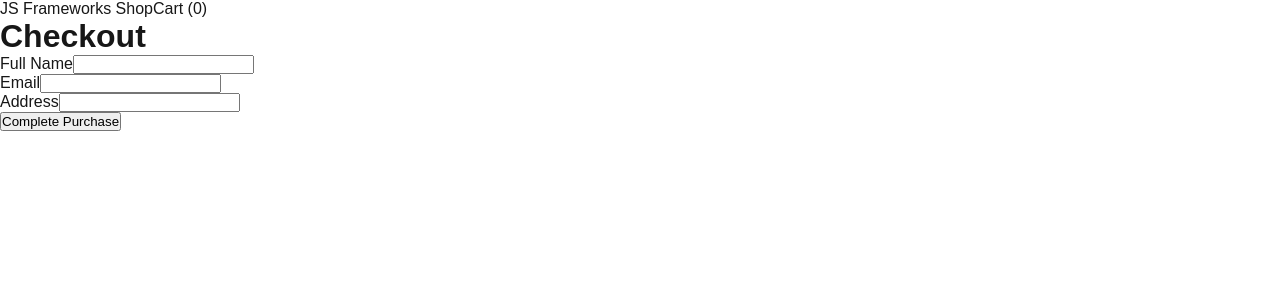
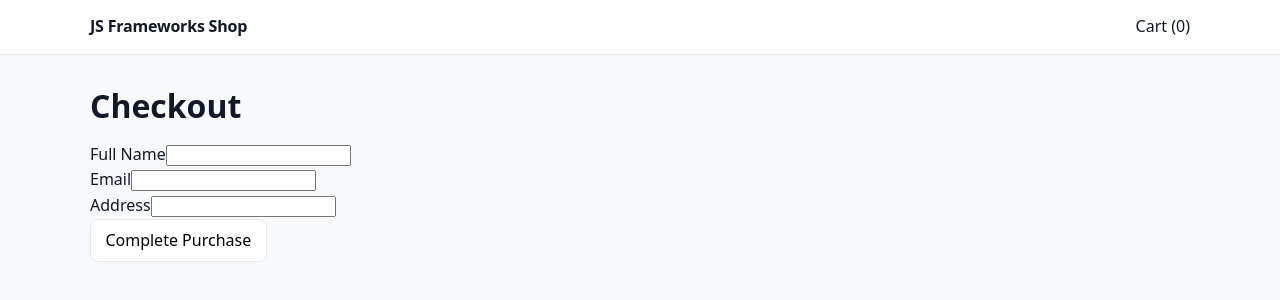
Before and after one commit to NoroffFEU/jsfw-2025-v1-raddishai-jsf, a Next.js app: page /checkout in a window 1280 px wide. Shown: the top 300 px of the page. Built offline with nearby package versions, Linux system fonts and the light colour scheme.

Commit message:
added more styling, removed styling in html/jss.

```diff
--- a/src/app/globals.css
+++ b/src/app/globals.css
@@ -1,42 +1,116 @@
-:root {
-  --background: #ffffff;
-  --foreground: #171717;
-}
+/* ===== Base Reset ===== */
 
-@media (prefers-color-scheme: dark) {
-  :root {
-    --background: #0a0a0a;
-    --foreground: #ededed;
-  }
+*,
+*::before,
+*::after {
+  box-sizing: border-box;
 }
 
 html,
 body {
-  max-width: 100vw;
-  overflow-x: hidden;
+  margin: 0;
+  padding: 0;
 }
 
-body {
-  color: var(--foreground);
-  background: var(--background);
-  font-family: Arial, Helvetica, sans-serif;
-  -webkit-font-smoothing: antialiased;
-  -moz-osx-font-smoothing: grayscale;
+/* ===== Design Tokens ===== */
+
+:root {
+  --bg: #f8f9fb;
+  --surface: #ffffff;
+  --text: #111827;
+  --muted: #6b7280;
+  --border: #e5e7eb;
+  --brand: #2563eb;
+
+  --radius: 8px;
+  --container-width: 1100px;
 }
 
-* {
-  box-sizing: border-box;
+/* ===== Base Layout ===== */
+
+body {
+  font-family:
+    system-ui,
+    -apple-system,
+    BlinkMacSystemFont,
+    "Segoe UI",
+    Roboto,
+    Helvetica,
+    Arial,
+    sans-serif;
+  background: var(--bg);
+  color: var(--text);
+  line-height: 1.6;
+}
+
+.container {
+  width: min(100% - 2rem, var(--container-width));
+  margin-inline: auto;
+}
+
+main {
+  padding: 2rem 0;
+}
+
+/* ===== Typography ===== */
+
+h1,
+h2,
+h3 {
+  margin: 0 0 1rem;
+  line-height: 1.2;
+}
+
+p {
+  margin: 0 0 1rem;
+  color: var(--muted);
+}
+
+a {
+  text-decoration: none;
+  color: inherit;
+}
+
+a:hover {
+  color: var(--brand);
+}
+
+/* ===== Product Grid ===== */
+
+ul {
+  list-style: none;
   padding: 0;
   margin: 0;
 }
 
-a {
-  color: inherit;
-  text-decoration: none;
+.product-grid {
+  display: grid;
+  gap: 2rem;
+  grid-template-columns: repeat(auto-fill, minmax(250px, 1fr));
 }
 
-@media (prefers-color-scheme: dark) {
-  html {
-    color-scheme: dark;
-  }
+/* ===== Buttons ===== */
+
+button {
+  font: inherit;
+  cursor: pointer;
+  border-radius: var(--radius);
+  border: 1px solid var(--border);
+  background: var(--surface);
+  padding: 0.5rem 0.9rem;
+  transition: 0.2s ease;
 }
+
+button:hover {
+  border-color: var(--brand);
+}
+
+button.primary {
+  background: var(--brand);
+  color: white;
+  border-color: var(--brand);
+}
+
+button.primary:hover {
+  opacity: 0.9;
+}
--- a/src/app/page.js
+++ b/src/app/page.js
@@ -8,7 +8,7 @@ export default async function Home() {
     <main className="container">
       <h1>JS Frameworks Shop</h1>
 
-      <ul>
+      <ul className="product-grid">
         {products.map((product) => (
           <ProductCard key={product.id} product={product} />
         ))}
--- a/src/components/Header.js
+++ b/src/components/Header.js
@@ -1,18 +1,19 @@
-"use client";
-
+import styles from "./Header.module.css";
 import Link from "next/link";
 import CartLink from "./CartLink";
 
 export default function Header() {
   return (
-    <header className="site-header">
-      <nav className="nav">
-        <Link href="/" className="logo">
+    <header className={styles.header}>
+      <div className={`container ${styles.inner}`}>
+        <Link href="/" className={styles.brand}>
           JS Frameworks Shop
         </Link>
 
-        <CartLink />
-      </nav>
+        <nav className={styles.nav}>
+          <CartLink />
+        </nav>
+      </div>
     </header>
   );
 }
--- /dev/null
+++ b/src/components/Header.module.css
@@ -0,0 +1,25 @@
+.header {
+  position: sticky;
+  top: 0;
+  z-index: 10;
+  background: var(--surface);
+  border-bottom: 1px solid var(--border);
+}
+
+.inner {
+  display: flex;
+  align-items: center;
+  justify-content: space-between;
+  padding-block: 0.9rem;
+}
+
+.brand {
+  font-weight: 700;
+  letter-spacing: -0.2px;
+}
+
+.nav {
+  display: flex;
+  align-items: center;
+  gap: 1rem;
+}
```
Also changed, not shown: src/components/ProductCard.js (+15 -9 lines), src/components/ProductCard.module.css (added, +46 -0 lines).
